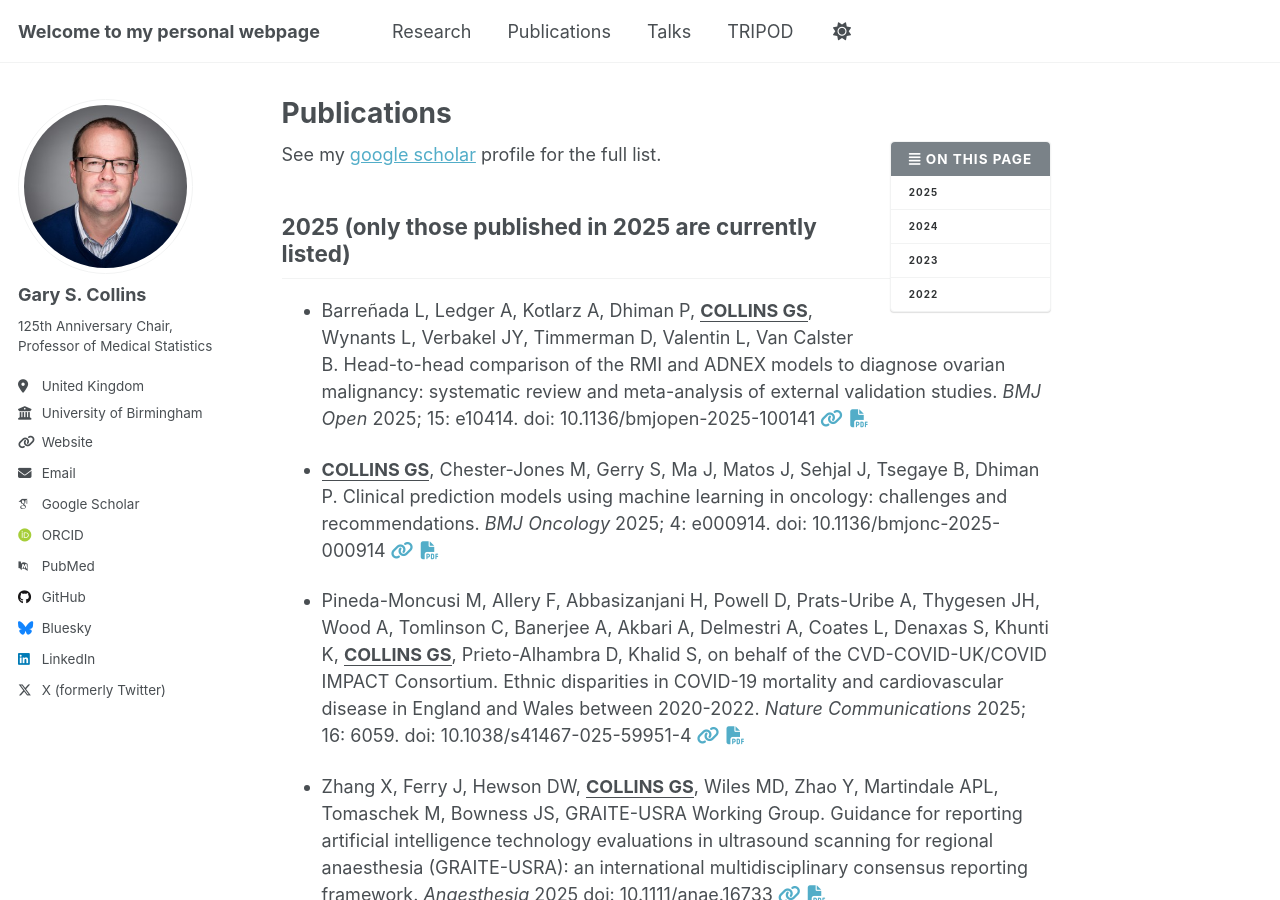
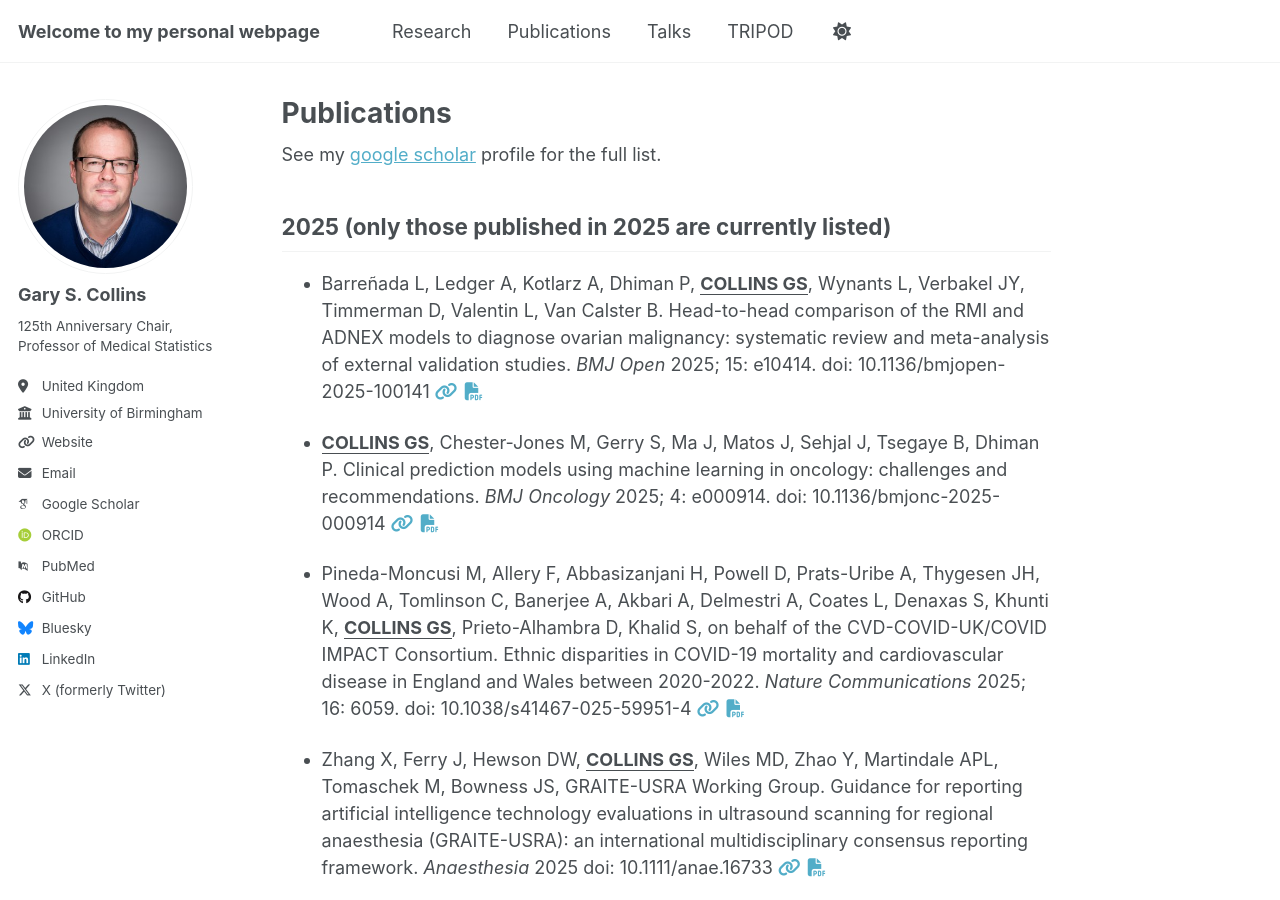
Before and after one commit to gscollins1973/gscollins1973.github.io, a Jekyll site: the page built from _pages/publications.html, in a window 1280 px wide and 900 px high. Built offline with Jekyll 4.4.1, drawn with Linux system fonts in a browser that asks for light colours; some web fonts are replaced; a script that is not in the unit is left out.

Commit message:
Update publications.html

```diff
--- a/_pages/publications.html
+++ b/_pages/publications.html
@@ -4,16 +4,6 @@ title: Publications
 ---
 
 See my <a href="https://scholar.google.co.uk/citations?hl=en&tzom=-60&user=cVKF81gAAAAJ&view_op=list_works">google scholar</a> profile for the full list.
-
-<aside class="sidebar__right "><nav class="toc"><header>
-<h4 class="nav__title">
-<i class="fas fa-align-justify"></i> On This Page</h4></header>
-<ul class="toc__menu">
-<li><a href=“#2025”>2025</a></li>
-<li><a href=“#2024”>2024</a></li>
-<li><a href=“#2023”>2023</a></li>
-<li><a href=“#2022”>2022</a></li></ul>
-</nav></aside>
 
 <section id=“2025” class="level2">
 <h2 class="anchored" data-anchor-id=“#2025”>2025 (only those published in 2025 are currently listed) </h2>
```
